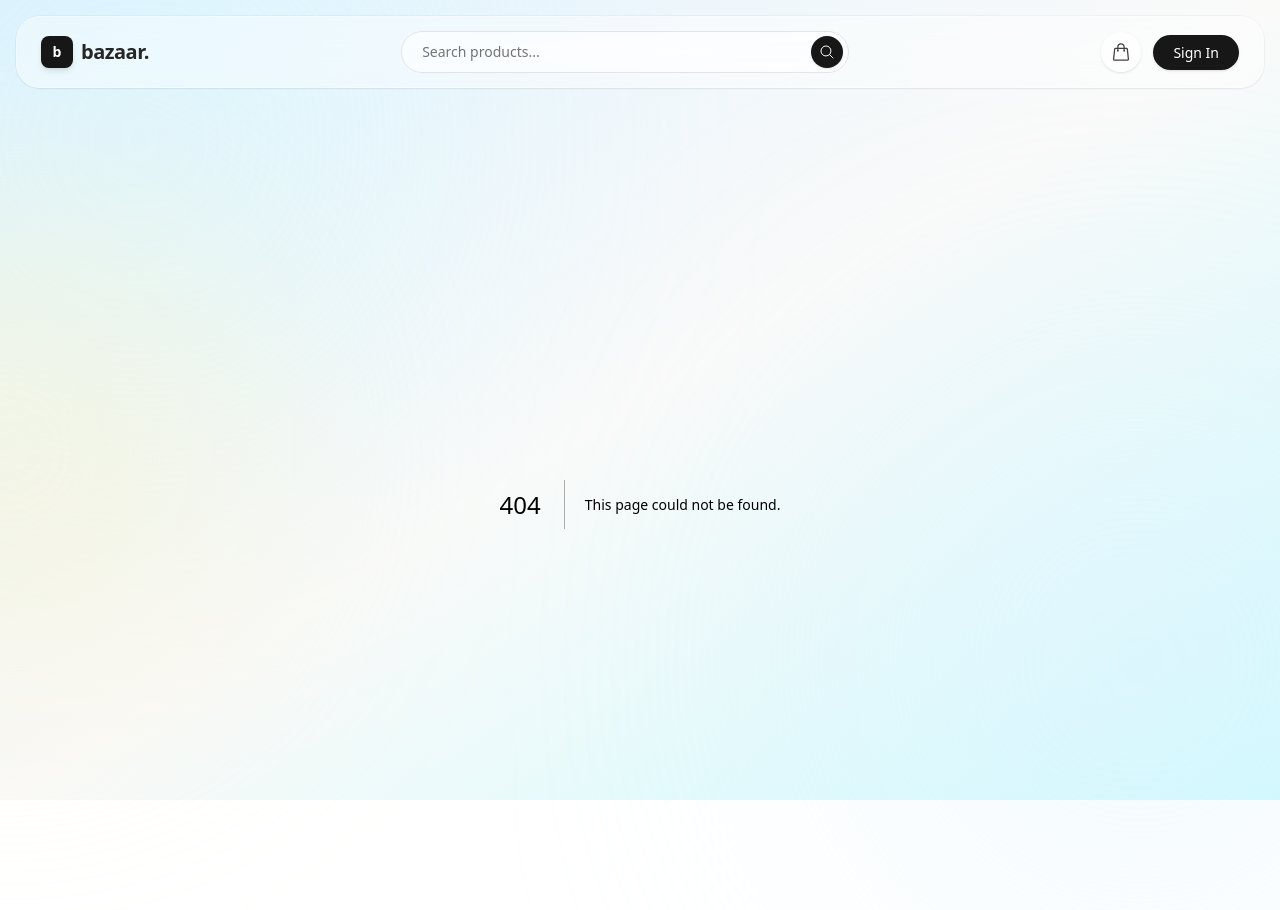
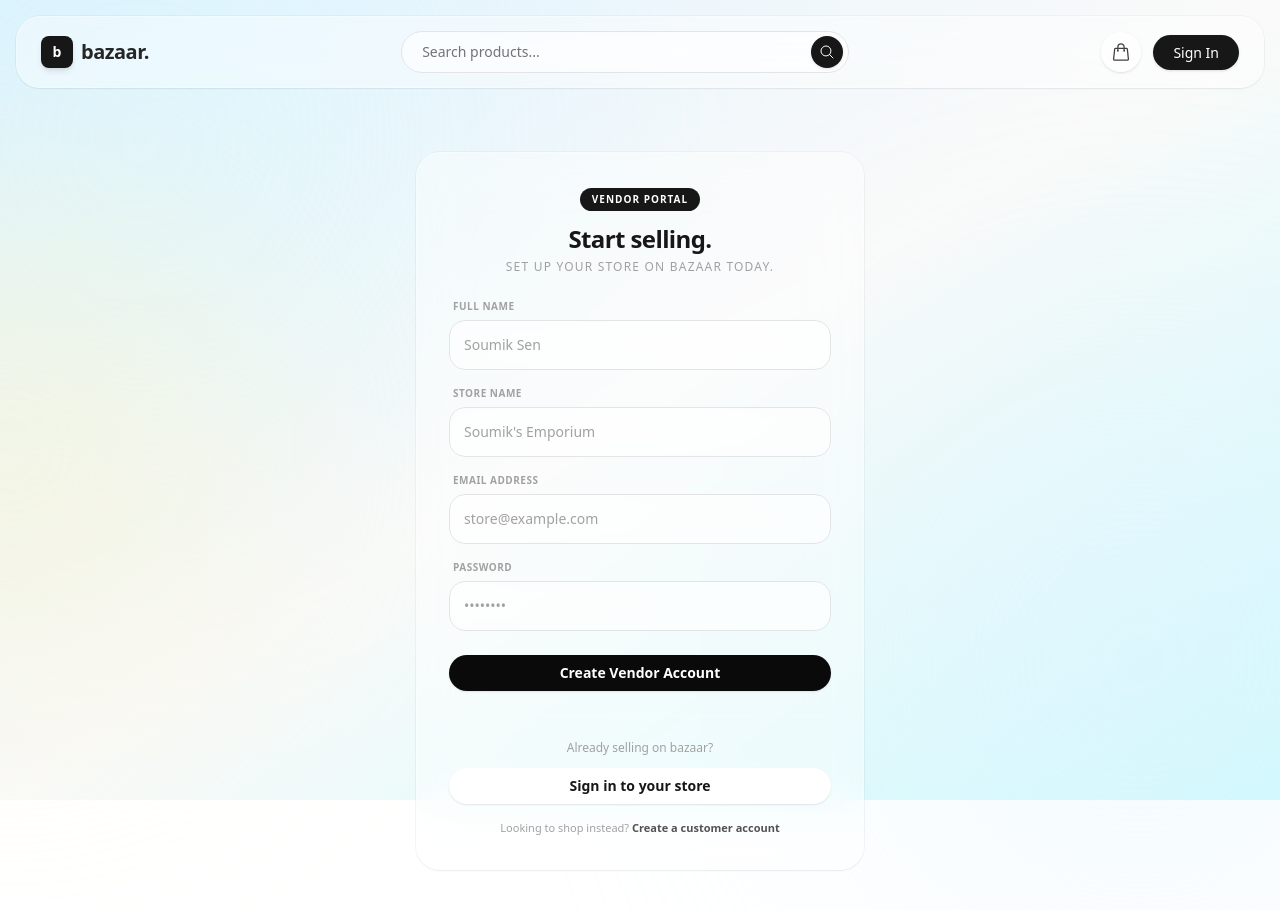
Before and after one commit to soumiksen/Bazaar, a Next.js app in the folder frontend/: page /vendor/signup in a window 1280 px wide. Before the commit this address had no page. Shown: the top 910 px of the page. Built offline with nearby package versions, Linux system fonts and the light colour scheme.

Commit message:
Complete vendor sign in and sign up frontend

```diff
--- /dev/null
+++ b/frontend/app/components/AuthCard.tsx
@@ -0,0 +1,42 @@
+import { ReactNode } from 'react';
+import { GLASS_STYLES } from '@/app/constants';
+
+interface AuthCardProps {
+  badge?: string;
+  title: string;
+  subtitle: string;
+  children: ReactNode;
+  footer: ReactNode;
+}
+
+export default function AuthCard({ badge, title, subtitle, children, footer }: AuthCardProps) {
+  return (
+    <div className="flex min-h-[70vh] items-center justify-center px-4 py-12 animate-in fade-in duration-500">
+      <div className={`w-full max-w-md p-6 sm:p-8 space-y-6 ${GLASS_STYLES.container}`}>
+
+        <div className="space-y-1 text-center">
+          {badge && (
+            <span className="inline-block rounded-full bg-neutral-900 px-3 py-1 text-[10px] font-bold uppercase tracking-widest text-white">
+              {badge}
+            </span>
+          )}
+          <h1 className={`text-2xl font-black tracking-tight text-neutral-900 ${badge ? 'pt-2' : ''}`}>
+            {title}
+          </h1>
+          <p className="text-xs text-neutral-400 font-medium uppercase tracking-widest">
+            {subtitle}
+          </p>
+        </div>
+
+        {children}
+
+        <hr className="border-white/20" />
+
+        <div className="space-y-3 text-center">
+          {footer}
+        </div>
+
+      </div>
+    </div>
+  );
+}
--- /dev/null
+++ b/frontend/app/components/FormField.tsx
@@ -0,0 +1,46 @@
+import { ChangeEvent, ReactNode } from 'react';
+import { INPUT_STYLES, LABEL_STYLES } from '@/app/constants';
+
+interface FormFieldProps {
+  id: string;
+  label: string;
+  type?: string;
+  value: string;
+  onChange: (e: ChangeEvent<HTMLInputElement>) => void;
+  placeholder?: string;
+  required?: boolean;
+  labelAction?: ReactNode;
+}
+
+export default function FormField({
+  id,
+  label,
+  type = 'text',
+  value,
+  onChange,
+  placeholder,
+  required = false,
+  labelAction,
+}: FormFieldProps) {
+  return (
+    <div className="space-y-1.5">
+      {labelAction ? (
+        <div className="flex justify-between items-center px-1">
+          <label htmlFor={id} className={LABEL_STYLES}>{label}</label>
+          {labelAction}
+        </div>
+      ) : (
+        <label htmlFor={id} className={LABEL_STYLES}>{label}</label>
+      )}
+      <input
+        id={id}
+        type={type}
+        required={required}
+        value={value}
+        onChange={onChange}
+        placeholder={placeholder}
+        className={INPUT_STYLES}
+      />
+    </div>
+  );
+}
--- a/frontend/app/signin/page.tsx
+++ b/frontend/app/signin/page.tsx
@@ -1,61 +1,58 @@
 'use client';
 
-import { useState } from 'react';
+import { FormEvent, useState } from 'react';
 import Link from 'next/link';
 import Button, { buttonVariants } from '@/app/components/Button';
-import { GLASS_STYLES, INPUT_STYLES, LABEL_STYLES } from '@/app/constants';
+import AuthCard from '@/app/components/AuthCard';
+import FormField from '@/app/components/FormField';
 
 export default function SignInPage() {
   const [email, setEmail] = useState('');
   const [password, setPassword] = useState('');
 
-  const handleSubmit = (e: React.FormEvent) => {
+  const handleSubmit = (e: FormEvent) => {
     e.preventDefault();
     console.log({ email, password });
   };
 
   return (
-    <div className="flex min-h-[70vh] items-center justify-center px-4 py-12 animate-in fade-in duration-500">
-      <div className={`w-full max-w-md p-6 sm:p-8 space-y-6 ${GLASS_STYLES.container}`}>
-
-        <div className="space-y-1 text-center">
-          <h1 className="text-2xl font-black tracking-tight text-neutral-900">Welcome back.</h1>
-          <p className="text-xs text-neutral-400 font-medium uppercase tracking-widest">
-            Sign in to continue to bazaar.
-          </p>
-        </div>
-
+    <AuthCard
+      title="Welcome back."
+      subtitle="Sign in to continue to bazaar."
+      footer={
+        <>
+          <p className="text-xs text-neutral-400 font-medium">New to our platform?</p>
+          <Link href="/signup" className={buttonVariants({ variant: 'secondary', width: 'full' })}>
+            Create an account
+          </Link>
+        </>
+      }
+    >
       <form onSubmit={handleSubmit} className="space-y-4">
-          <div className="space-y-1.5">
-            <label htmlFor="email" className={LABEL_STYLES}>Email Address</label>
-            <input
+        <FormField
           id="email"
+          label="Email Address"
           type="email"
           required
           value={email}
           onChange={(e) => setEmail(e.target.value)}
           placeholder="name@example.com"
-              className={INPUT_STYLES}
         />
-          </div>
 
-          <div className="space-y-1.5">
-            <div className="flex justify-between items-center px-1">
-              <label htmlFor="password" className={LABEL_STYLES}>Password</label>
-              <a href="#" className="text-[10px] font-bold text-neutral-500 hover:underline">
-                Forgot?
-              </a>
-            </div>
-            <input
+        <FormField
           id="password"
+          label="Password"
           type="password"
           required
           value={password}
           onChange={(e) => setPassword(e.target.value)}
           placeholder="••••••••"
-              className={INPUT_STYLES}
+          labelAction={
+            <a href="#" className="text-[10px] font-bold text-neutral-500 hover:underline">
+              Forgot?
+            </a>
+          }
         />
-          </div>
 
         <div className="pt-2">
           <Button type="submit" variant="primary" width="full">
@@ -63,17 +60,6 @@ export default function SignInPage() {
           </Button>
         </div>
       </form>
-
-        <hr className="border-white/20" />
-
-        <div className="space-y-3 text-center">
-          <p className="text-xs text-neutral-400 font-medium">New to our platform?</p>
-          <Link href="/signup" className={buttonVariants({ variant: 'secondary', width: 'full' })}>
-            Create an account
-          </Link>
-        </div>
-
-      </div>
-    </div>
+    </AuthCard>
   );
 }
--- a/frontend/app/signup/page.tsx
+++ b/frontend/app/signup/page.tsx
@@ -1,70 +1,63 @@
 'use client';
 
-import { useState } from 'react';
+import { FormEvent, useState } from 'react';
 import Link from 'next/link';
 import Button, { buttonVariants } from '@/app/components/Button';
-import { GLASS_STYLES, INPUT_STYLES, LABEL_STYLES } from '@/app/constants';
+import AuthCard from '@/app/components/AuthCard';
+import FormField from '@/app/components/FormField';
 
 export default function SignUpPage() {
   const [name, setName] = useState('');
   const [email, setEmail] = useState('');
   const [password, setPassword] = useState('');
 
-  const handleSubmit = (e: React.FormEvent) => {
+  const handleSubmit = (e: FormEvent) => {
     e.preventDefault();
     console.log({ name, email, password });
   };
 
   return (
-    <div className="flex min-h-[70vh] items-center justify-center px-4 py-12 animate-in fade-in duration-500">
-      <div className={`w-full max-w-md p-6 sm:p-8 space-y-6 ${GLASS_STYLES.container}`}>
-
-        <div className="space-y-1 text-center">
-          <h1 className="text-2xl font-black tracking-tight text-neutral-900">Get started.</h1>
-          <p className="text-xs text-neutral-400 font-medium uppercase tracking-widest">
-            Create your bazaar account today.
-          </p>
-        </div>
-
+    <AuthCard
+      title="Get started."
+      subtitle="Create your bazaar account today."
+      footer={
+        <>
+          <p className="text-xs text-neutral-400 font-medium">Already have an account?</p>
+          <Link href="/signin" className={buttonVariants({ variant: 'secondary', width: 'full' })}>
+            Sign in to your account
+          </Link>
+        </>
+      }
+    >
       <form onSubmit={handleSubmit} className="space-y-4">
-          <div className="space-y-1.5">
-            <label htmlFor="name" className={LABEL_STYLES}>Full Name</label>
-            <input
+        <FormField
           id="name"
-              type="text"
+          label="Full Name"
           required
           value={name}
           onChange={(e) => setName(e.target.value)}
           placeholder="Soumik Sen"
-              className={INPUT_STYLES}
         />
-          </div>
 
-          <div className="space-y-1.5">
-            <label htmlFor="email" className={LABEL_STYLES}>Email Address</label>
-            <input
+        <FormField
           id="email"
+          label="Email Address"
           type="email"
           required
           value={email}
           onChange={(e) => setEmail(e.target.value)}
           placeholder="name@example.com"
-              className={INPUT_STYLES}
         />
-          </div>
 
-          <div className="space-y-1.5">
-            <label htmlFor="password" className={LABEL_STYLES}>Password</label>
-            <input
+        <FormField
           id="password"
+          label="Password"
           type="password"
           required
           value={password}
           onChange={(e) => setPassword(e.target.value)}
           placeholder="••••••••"
-              className={INPUT_STYLES}
         />
-          </div>
 
         <div className="pt-2">
           <Button type="submit" variant="primary" width="full">
@@ -72,17 +65,6 @@ export default function SignUpPage() {
           </Button>
         </div>
       </form>
-
-        <hr className="border-white/20" />
-
-        <div className="space-y-3 text-center">
-          <p className="text-xs text-neutral-400 font-medium">Already have an account?</p>
-          <Link href="/signin" className={buttonVariants({ variant: 'secondary', width: 'full' })}>
-            Sign in to your account
-          </Link>
-        </div>
-
-      </div>
-    </div>
+    </AuthCard>
   );
 }
--- /dev/null
+++ b/frontend/app/vendor/signin/page.tsx
@@ -0,0 +1,72 @@
+'use client';
+
+import { FormEvent, useState } from 'react';
+import Link from 'next/link';
+import Button, { buttonVariants } from '@/app/components/Button';
+import AuthCard from '@/app/components/AuthCard';
+import FormField from '@/app/components/FormField';
+
+export default function VendorSignInPage() {
+  const [email, setEmail] = useState('');
+  const [password, setPassword] = useState('');
+
+  const handleSubmit = (e: FormEvent) => {
+    e.preventDefault();
+    console.log({ email, password });
+  };
+
+  return (
+    <AuthCard
+      badge="Vendor Portal"
+      title="Welcome back, seller."
+      subtitle="Sign in to manage your bazaar store."
+      footer={
+        <>
+          <p className="text-xs text-neutral-400 font-medium">New to selling on bazaar?</p>
+          <Link href="/vendor/signup" className={buttonVariants({ variant: 'secondary', width: 'full' })}>
+            Create a vendor account
+          </Link>
+          <p className="text-[11px] text-neutral-400 pt-1">
+            Shopping instead?{' '}
+            <Link href="/signin" className="font-bold text-neutral-600 hover:underline">
+              Sign in as a customer
+            </Link>
+          </p>
+        </>
+      }
+    >
+      <form onSubmit={handleSubmit} className="space-y-4">
+        <FormField
+          id="email"
+          label="Email Address"
+          type="email"
+          required
+          value={email}
+          onChange={(e) => setEmail(e.target.value)}
+          placeholder="store@example.com"
+        />
+
+        <FormField
+          id="password"
+          label="Password"
+          type="password"
+          required
+          value={password}
+          onChange={(e) => setPassword(e.target.value)}
+          placeholder="••••••••"
+          labelAction={
+            <a href="#" className="text-[10px] font-bold text-neutral-500 hover:underline">
+              Forgot?
+            </a>
+          }
+        />
+
+        <div className="pt-2">
+          <Button type="submit" variant="primary" width="full">
+            Sign In
+          </Button>
+        </div>
+      </form>
+    </AuthCard>
+  );
+}
--- /dev/null
+++ b/frontend/app/vendor/signup/page.tsx
@@ -0,0 +1,87 @@
+'use client';
+
+import { FormEvent, useState } from 'react';
+import Link from 'next/link';
+import Button, { buttonVariants } from '@/app/components/Button';
+import AuthCard from '@/app/components/AuthCard';
+import FormField from '@/app/components/FormField';
+
+export default function VendorSignUpPage() {
+  const [name, setName] = useState('');
+  const [storeName, setStoreName] = useState('');
+  const [email, setEmail] = useState('');
+  const [password, setPassword] = useState('');
+
+  const handleSubmit = (e: FormEvent) => {
+    e.preventDefault();
+    console.log({ name, storeName, email, password });
+  };
+
+  return (
+    <AuthCard
+      badge="Vendor Portal"
+      title="Start selling."
+      subtitle="Set up your store on bazaar today."
+      footer={
+        <>
+          <p className="text-xs text-neutral-400 font-medium">Already selling on bazaar?</p>
+          <Link href="/vendor/signin" className={buttonVariants({ variant: 'secondary', width: 'full' })}>
+            Sign in to your store
+          </Link>
+          <p className="text-[11px] text-neutral-400 pt-1">
+            Looking to shop instead?{' '}
+            <Link href="/signup" className="font-bold text-neutral-600 hover:underline">
+              Create a customer account
+            </Link>
+          </p>
+        </>
+      }
+    >
+      <form onSubmit={handleSubmit} className="space-y-4">
+        <FormField
+          id="name"
+          label="Full Name"
+          required
+          value={name}
+          onChange={(e) => setName(e.target.value)}
+          placeholder="Soumik Sen"
+        />
+
+        <FormField
+          id="storeName"
+          label="Store Name"
+          required
+          value={storeName}
+          onChange={(e) => setStoreName(e.target.value)}
+          placeholder="Soumik's Emporium"
+        />
+
+        <FormField
+          id="email"
+          label="Email Address"
+          type="email"
+          required
+          value={email}
+          onChange={(e) => setEmail(e.target.value)}
+          placeholder="store@example.com"
+        />
+
+        <FormField
+          id="password"
+          label="Password"
+          type="password"
+          required
+          value={password}
+          onChange={(e) => setPassword(e.target.value)}
+          placeholder="••••••••"
+        />
+
+        <div className="pt-2">
+          <Button type="submit" variant="primary" width="full">
+            Create Vendor Account
+          </Button>
+        </div>
+      </form>
+    </AuthCard>
+  );
+}
```
Lines whose indentation alone changed are shown as unchanged.
